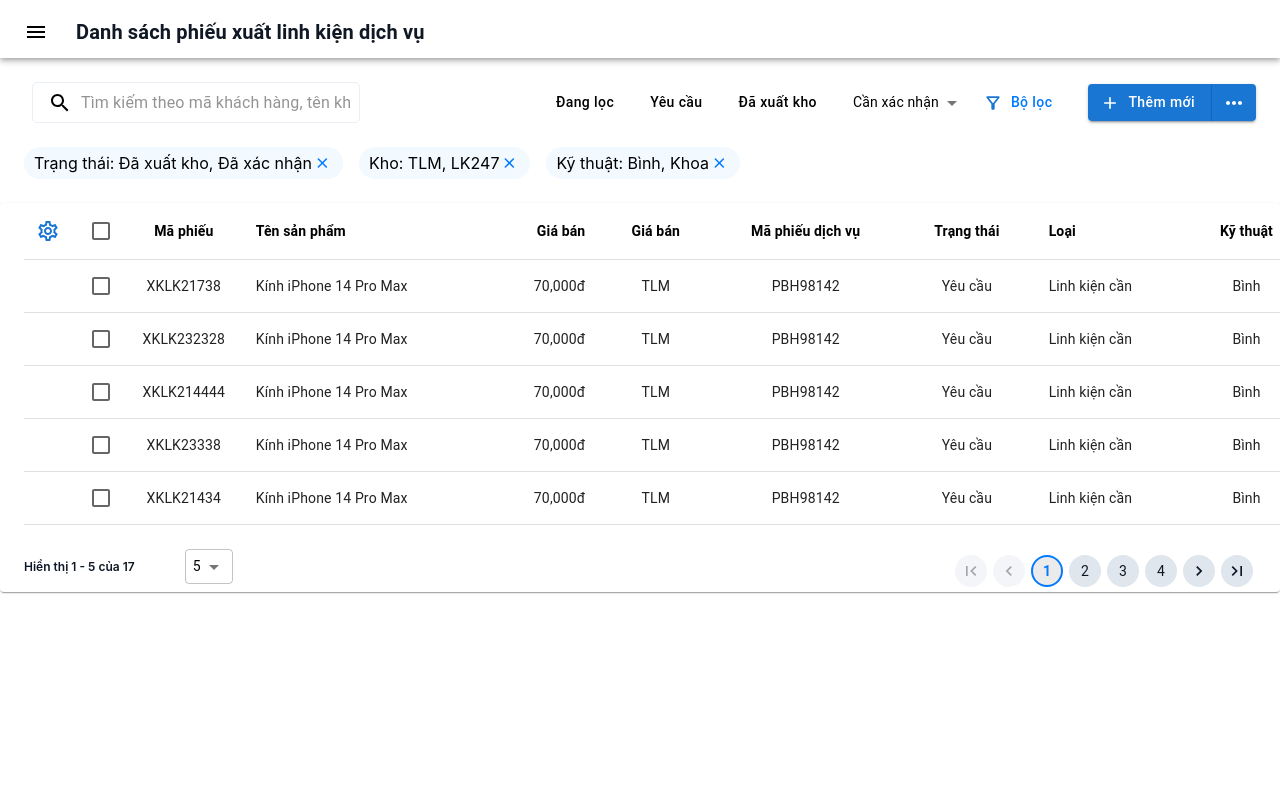
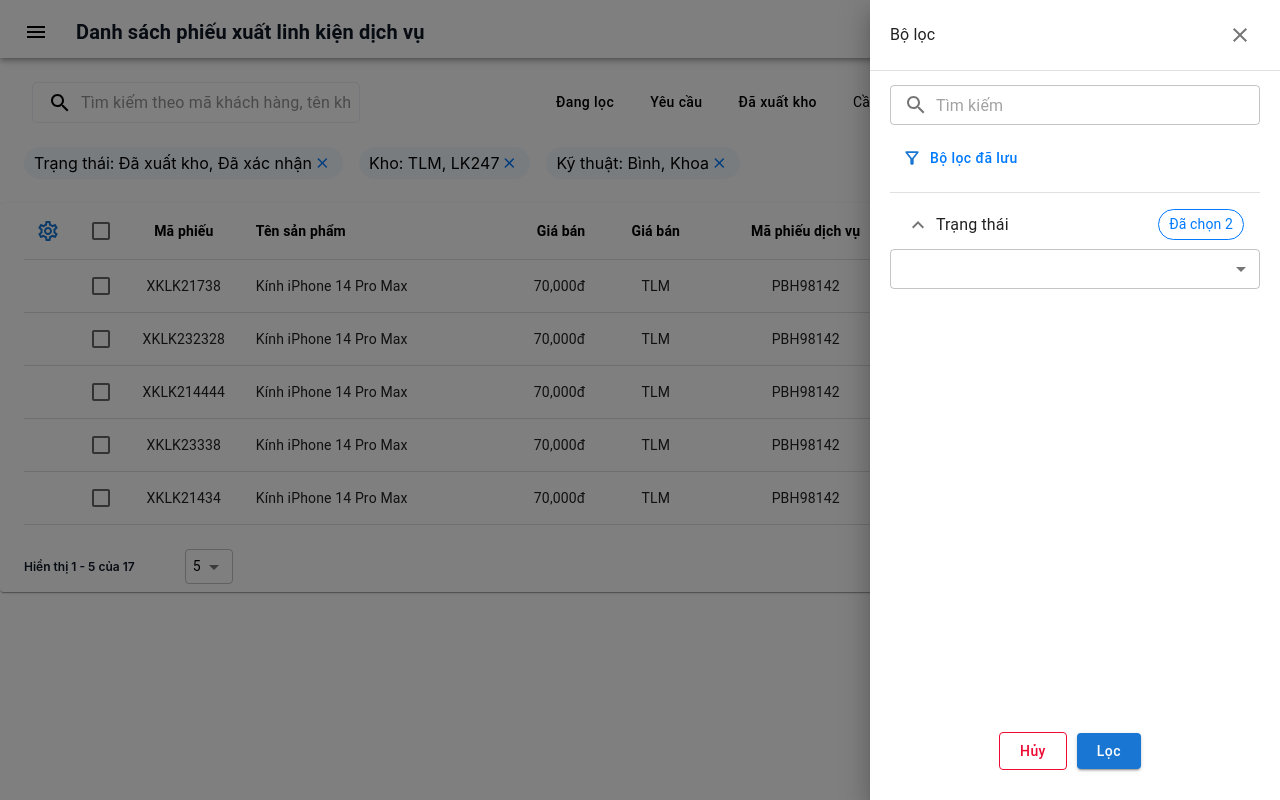
Before and after one commit to locnguyen147/demo-react-app, a React (Create React App) app: page / in a window 1280 px wide. Both pictures are taken after a click on the button "Bộ lọc". Shown: the top 800 px of the page. Built offline with nearby package versions, Linux system fonts and the light colour scheme.

Commit message:
add filter

```diff
--- a/src/components/DrawerFilter/DrawerFilter.js
+++ b/src/components/DrawerFilter/DrawerFilter.js
@@ -0,0 +1,239 @@
+import * as React from 'react';
+import Box from '@mui/material/Box';
+import Drawer from '@mui/material/Drawer';
+import Divider from '@mui/material/Divider';
+import {Button, Collapse, IconButton, InputAdornment, List, ListItemButton, ListItemText, ListItemIcon, TextField, Typography, FormControl, InputLabel, Select, MenuItem, Chip, ListSubheader} from '@mui/material';
+import ClearIcon from '@mui/icons-material/Clear';
+import SearchIcon from '@mui/icons-material/Search';
+import FilterAltOutlinedIcon from '@mui/icons-material/FilterAltOutlined';
+import ExpandLess from '@mui/icons-material/ExpandLess';
+import ExpandMore from '@mui/icons-material/ExpandMore';
+import OutlinedInput from '@mui/material/OutlinedInput';
+import {useTheme} from '@emotion/react';
+
+
+const ITEM_HEIGHT = 48;
+const ITEM_PADDING_TOP = 8;
+const MenuProps = {
+  PaperProps: {
+    style: {
+      maxHeight: ITEM_HEIGHT * 4.5 + ITEM_PADDING_TOP,
+      width: 250,
+    },
+  },
+};
+
+const names = [
+  'Đang giao dịch',
+  'Ngừng giao dịch',
+
+];
+// function getStyles(name, personName, theme) {
+//   return {
+//     fontWeight:
+//       personName.indexOf(name) === -1
+//         ? theme.typography.fontWeightRegular
+//         : theme.typography.fontWeightMedium,
+//   };
+// }
+export const DrawerFilter = (props) => {
+  const {open, anchor, setOpenDrawerFilter} = props
+
+  const [openCollapse, setOpenCollapse] = React.useState(true);
+
+  const handleClick = () => {
+    setOpenCollapse(!openCollapse);
+  };
+
+  const theme = useTheme();
+  const [personName, setPersonName] = React.useState([]);
+
+  const handleChange = (event) => {
+    const {
+      target: {value},
+    } = event;
+    setPersonName(
+      // On autofill we get a stringified value.
+      typeof value === 'string' ? value.split(',') : value,
+    );
+  };
+  const list = (anchor) => (
+    <Box
+      sx={{width: 410, height: '100%'}}
+      role="presentation"
+      position={'relative'}
+    //onClick={toggleDrawer(anchor, false)}
+    //onKeyDown={toggleDrawer(anchor, false)}
+    >
+      <Box display={'flex'} alignItems={'center'} justifyContent={'space-between'}
+        sx={{
+          margin: '15px 20px'
+        }}>
+        <Typography>
+          Bộ lọc
+        </Typography>
+        <IconButton onClick={() => setOpenDrawerFilter(false)}>
+          <ClearIcon />
+        </IconButton>
+      </Box>
+      <Divider />
+      <Box
+        sx={{
+          margin: '0 20px'
+        }}>
+        <TextField
+          sx={{marginTop: '14px'}}
+          size="small"
+          // Autofocus on textfield
+          autoFocus
+          placeholder="Tìm kiếm"
+          fullWidth
+          InputProps={{
+            startAdornment: (
+              <InputAdornment position="start">
+                <SearchIcon />
+              </InputAdornment>
+            )
+          }}
+          //onChange={(e) => setSearchText(e.target.value)}
+          onKeyDown={(e) => {
+            if (e.key !== "Escape") {
+              // Prevents autoselecting item while typing (default Select behaviour)
+              e.stopPropagation();
+            }
+          }}
+        />
+        <Button
+          sx={{
+            textTransform: 'none',
+            fontSize: '14px',
+            color: '#007AFF',
+            margin: '15px 0',
+            border: 'none'
+          }}
+          //onClick={() => setOpenDrawerFilter(true)}
+          variant="primary" startIcon={<FilterAltOutlinedIcon color="primary" />}>
+          Bộ lọc đã lưu
+        </Button>
+        <Divider />
+        <List>
+          <ListItemButton onClick={handleClick}>
+            <ListItemIcon sx={{
+              minWidth: '30px'
+            }}>
+              {openCollapse ? <ExpandLess /> : <ExpandMore />}
+            </ListItemIcon>
+            <ListItemText primary="Trạng thái" />
+            <Typography sx={{
+              borderRadius: '20px',
+              border: '1px solid #007AFF',
+              fontSize: '14px',
+              color: '#007AFF',
+              padding: '4px 10px'
+            }}>
+              Đã chọn 2
+            </Typography>
+          </ListItemButton>
+          <Collapse in={openCollapse} timeout="auto" unmountOnExit>
+            <FormControl fullWidth>
+              {/* <InputLabel id="demo-multiple-chip-label">Chip</InputLabel> */}
+              <Select
+                size='small'
+                labelId="demo-multiple-chip-label"
+                id="demo-multiple-chip"
+                multiple
+                value={personName}
+                onChange={handleChange}
+                input={<OutlinedInput id="select-multiple-chip" />}
+                renderValue={(selected) => (
+                  <Box sx={{display: 'flex', flexWrap: 'wrap', gap: 0.5}}>
+                    {selected.map((value) => (
+                      <Chip key={value} label={value} />
+                    ))}
+                  </Box>
+                )}
+                MenuProps={MenuProps}
+              >
+                <ListSubheader>
+                  <TextField
+                    size="small"
+                    // Autofocus on textfield
+                    autoFocus
+                    placeholder="Tìm kiếm"
+                    fullWidth
+                    InputProps={{
+                      startAdornment: (
+                        <InputAdornment position="start">
+                          <SearchIcon />
+                        </InputAdornment>
+                      )
+                    }}
+                    //onChange={(e) => setSearchText(e.target.value)}
+                    onKeyDown={(e) => {
+                      if (e.key !== "Escape") {
+                        // Prevents autoselecting item while typing (default Select behaviour)
+                        e.stopPropagation();
+                      }
+                    }}
+                  />
+                </ListSubheader>
+                {names.map((name) => (
+                  <MenuItem
+                    key={name}
+                    value={name}
+                  //style={getStyles(name, personName, theme)}
+                  >
+                    {name}
+                  </MenuItem>
+                ))}
+              </Select>
+            </FormControl>
+          </Collapse>
+        </List>
+      </Box>
+
+      <Box position={'absolute'} bottom={30}
+      sx={{
+        width:'100%'
+      }}>
+        <Box sx={{
+          width:'100%',
+          textAlign:'center'
+        }}>
+          <Button sx={{
+            textTransform:'none',
+            border:'1px solid #ED0A34',
+            color:'#ED0A34',
+            marginRight:'10px',
+            padding:'6px 20px'
+          }}>Hủy</Button>
+          <Button variant='contained'
+          sx={{
+            textTransform:'none',
+            border:'none',
+            color:'white',
+            marginRight:'10px',
+            padding:'6px 20px'
+          }}
+          >Lọc</Button>
+        </Box>
+      </Box>
+    </Box>
+  );
+
+  return (
+    <div>
+      <React.Fragment key={anchor}>
+        {/* <Button onClick={toggleDrawer(anchor, true)}>{anchor}</Button> */}
+        <Drawer
+          anchor={anchor}
+          open={open}
+          onClose={() => setOpenDrawerFilter(false)}
+        //onClose={toggleDrawer(anchor, false)}
+        >
+          {list(anchor)}
+        </Drawer>
+      </React.Fragment>
+    </div>
+  );
+}
--- a/src/components/Layout/LayoutMain.js
+++ b/src/components/Layout/LayoutMain.js
@@ -1,12 +1,9 @@
 import React from 'react'
 import {Box, Collapse, List, ListItemButton, ListItemIcon, ListItemText, Table, TableBody, TableCell, TableRow} from '@mui/material';
 import {AppBarHeader} from '../../components/AppBar'
-import InboxIcon from '@mui/icons-material/MoveToInbox';
 import ExpandLess from '@mui/icons-material/ExpandLess';
 import ExpandMore from '@mui/icons-material/ExpandMore';
-import StarBorder from '@mui/icons-material/StarBorder';
 import iconHouse from '../../assets/icons/iconHouse.svg'
-import iconArrowDown from '../../assets/icons/iconArrowDown.svg'
 /**
 * @author
 * @function LayoutMain
--- a/src/pages/Dashboard/index.js
+++ b/src/pages/Dashboard/index.js
@@ -6,6 +6,7 @@ import DeleteX from '../../assets/icons/deleteX.svg'
 import TableList from './table';
 import {ModalAdd} from '../../components/Modal/ModalAdd/ModalAdd';
 import {SearchInputIcon} from '../../components/Search/Search';
+import {DrawerFilter} from '../../components/DrawerFilter/DrawerFilter';
 
 /**
 * @author
@@ -17,7 +18,7 @@ export const Dashboard
   = (props) => {
     const [needConfirm, setNeedConfirm] = React.useState('Cần xác nhận');
     const [openModalAdd, setOpenModalAdd] = React.useState(false);
-
+    const [openDrawerFilter, setOpenDrawerFilter] = React.useState(false);
     const handleChange = (event) => {
       setNeedConfirm(event.target.value);
     };
@@ -93,6 +94,7 @@ export const Dashboard
                   marginRight: '20px',
                   border: 'none'
                 }}
+                onClick={() => setOpenDrawerFilter(true)}
                 variant="primary" startIcon={<FilterAltOutlinedIcon color="primary" />}>
                 Bộ lọc
               </Button>
@@ -143,6 +145,12 @@ export const Dashboard
         open = {openModalAdd}
         onClose = {() => setOpenModalAdd(false)}
         />
+
+        <DrawerFilter
+        open={openDrawerFilter}
+        anchor='right'
+        setOpenDrawerFilter={setOpenDrawerFilter}
+        />
       </div>
     )
 
```
